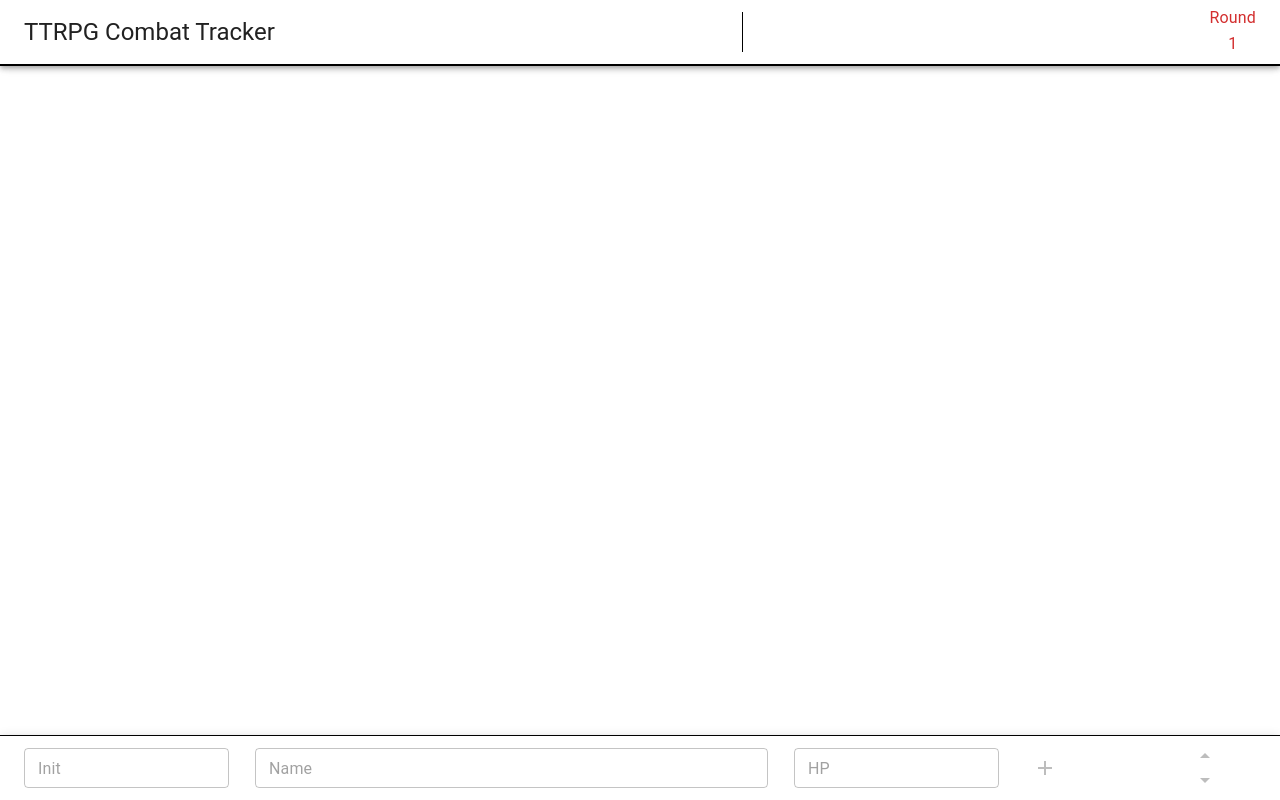
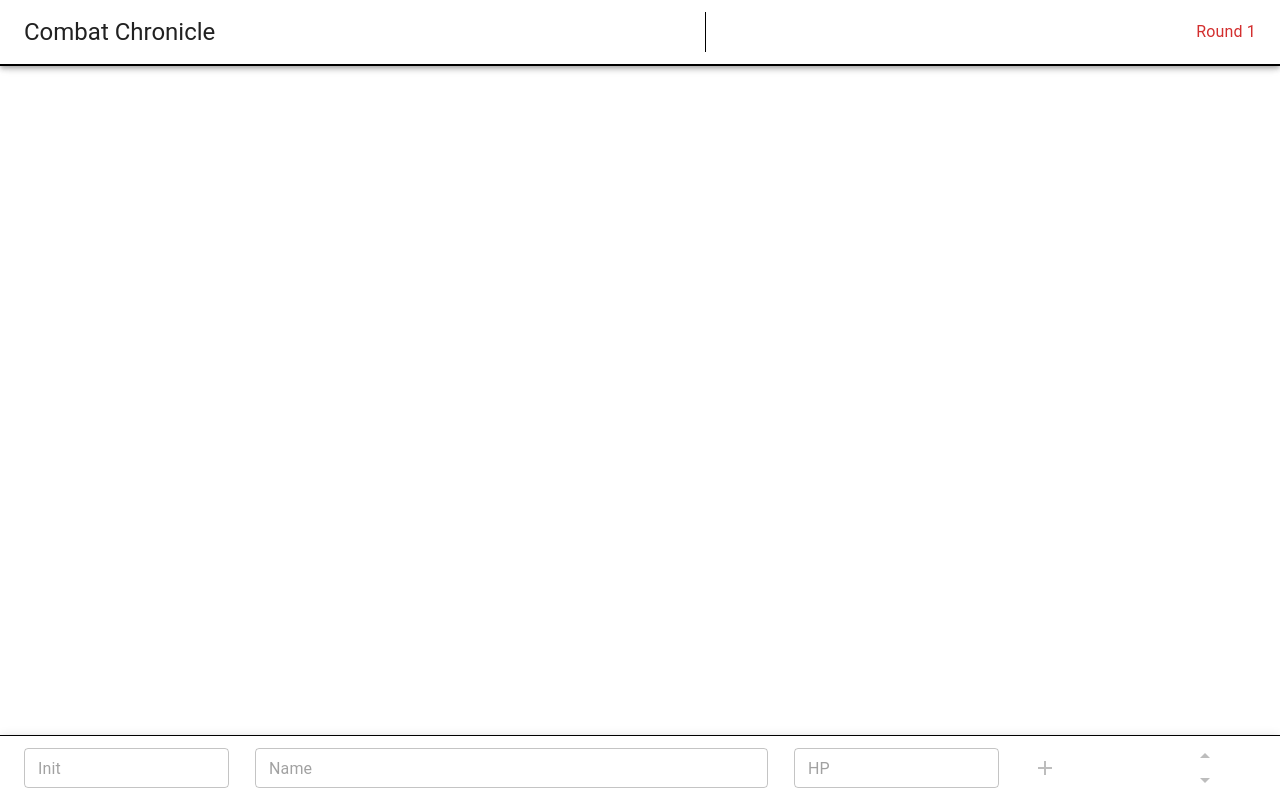
Before and after one commit to Lucobsen/encounter-tracker, a React (Create React App) app: page / in a window 1280 px wide. Built offline with nearby package versions, Linux system fonts and the light colour scheme.

Commit message:
add name

```diff
--- a/public/index.html
+++ b/public/index.html
@@ -7,7 +7,7 @@
     <meta name="theme-color" content="#000000" />
     <meta
       name="description"
-      content="Web site created using create-react-app"
+      content="Web site for tracking TTRPG combat encounters"
     />
     <link rel="apple-touch-icon" href="%PUBLIC_URL%/manifest.json" />
     <!--
@@ -24,7 +24,7 @@
       work correctly both with client-side routing and a non-root public URL.
       Learn how to configure a non-root public URL by running `npm run build`.
     -->
-    <title>TTRPG Combat Tracker</title>
+    <title>Combat Chronicle</title>
   </head>
   <body>
     <noscript>You need to enable JavaScript to run this app.</noscript>
--- a/src/components/NavBar.tsx
+++ b/src/components/NavBar.tsx
@@ -28,7 +28,7 @@ export const NavBar = ({ round }: INavBar) => {
             backgroundColor: palette.mode === "light" ? "#fff" : "#121212",
           }}
         >
-          <Typography variant="h5">TTRPG Combat Tracker</Typography>
+          <Typography variant="h5">Combat Chronicle</Typography>
           <Divider
             orientation="vertical"
             sx={{
@@ -36,14 +36,9 @@ export const NavBar = ({ round }: INavBar) => {
               borderColor: palette.mode === "light" ? "#000" : "#fff",
             }}
           />
-          <Stack alignItems="center">
-            <Typography color={palette.error.main} variant="body1">
-              Round
-            </Typography>
-            <Typography color={palette.error.main} variant="subtitle1">
-              {round}
-            </Typography>
-          </Stack>
+          <Typography color={palette.error.main} variant="body1">
+            Round {round}
+          </Typography>
         </Toolbar>
       </AppBar>
     </Box>
```
Also changed, not shown: public/manifest.json, 1 other file (tests, documents, lock files or other folders).
